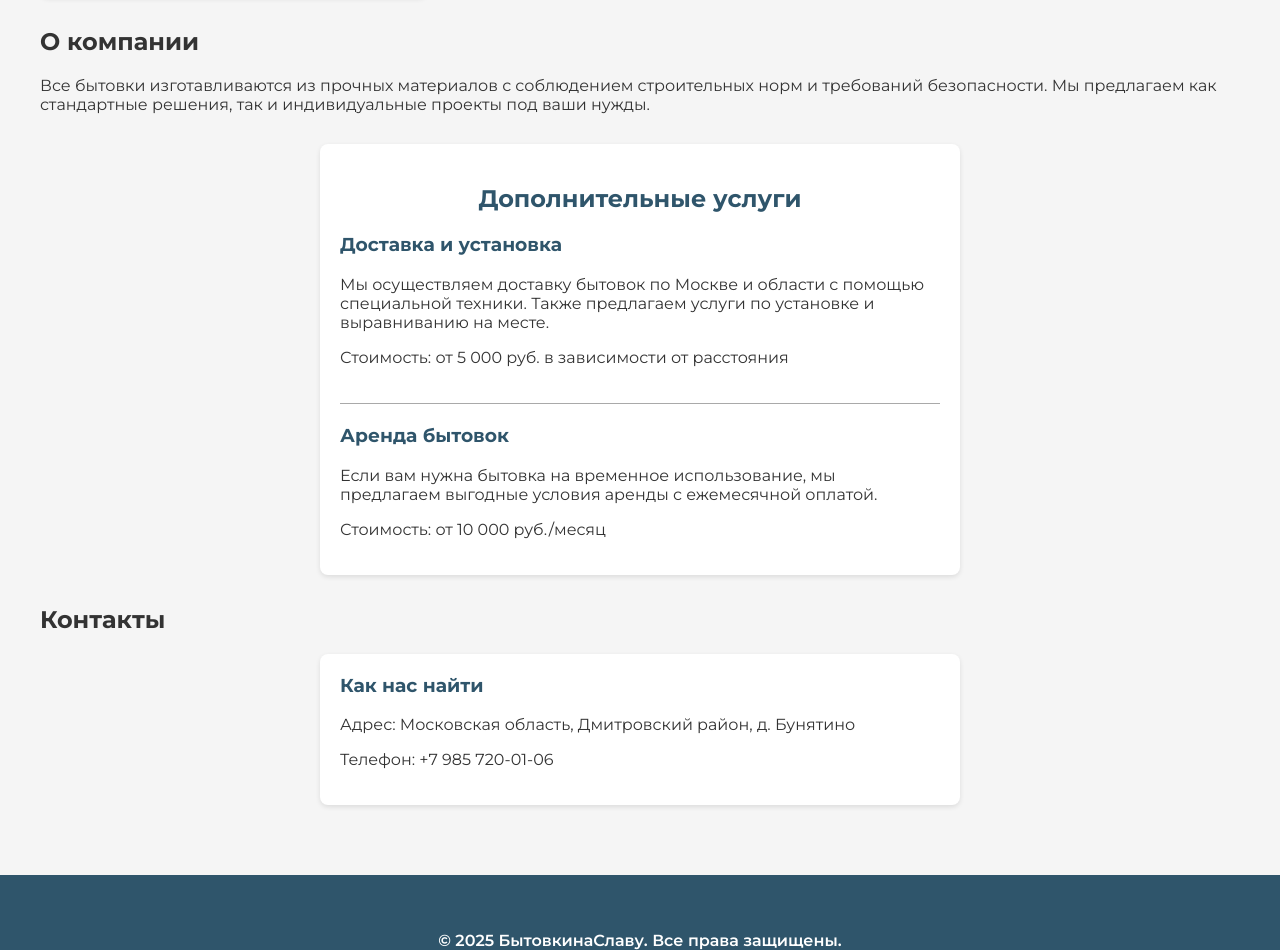
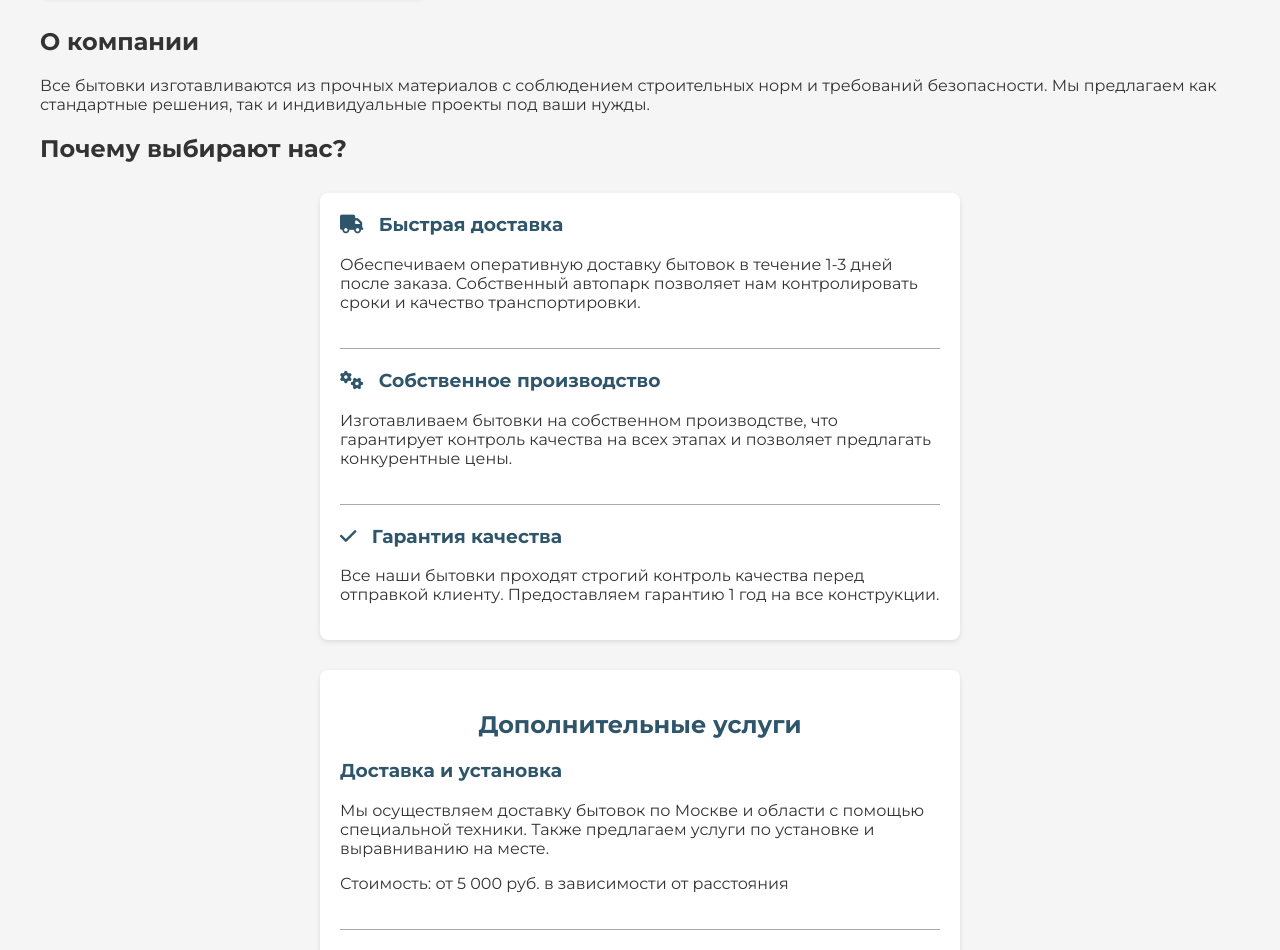
Before and after one commit to Romen192837465/BitovkynaSlavu, a plain HTML site: page index.html in a window 1280 px wide. Shown: the part 1203-2153 px from the top of the page. Drawn offline with Linux system fonts and the light colour scheme.

Commit message:
index.html

```diff
--- a/index.html
+++ b/index.html
@@ -263,6 +263,7 @@
         <ul>
             <li><a href="#products">Наши бытовки</a></li>
             <li><a href="#about">О компании</a></li>
+            <li><a href="#why-us">Почему мы?</a></li>
             <li><a href="#services">Дополнительно</a></li>
             <li><a href="#contacts">Контакты</a></li>
         </ul>
@@ -365,6 +366,26 @@
             <h2>О компании</h2>
             <p></p>
             <p>Все бытовки изготавливаются из прочных материалов с соблюдением строительных норм и требований безопасности. Мы предлагаем как стандартные решения, так и индивидуальные проекты под ваши нужды.</p>
+        </section>
+
+        <section id="why-us">
+    <h2>Почему выбирают нас?</h2>
+    <div class="services">
+        <div class="service-item">
+            <h3><i class="fas fa-truck feature-icon"></i> Быстрая доставка</h3>
+            <p>Обеспечиваем оперативную доставку бытовок в течение 1-3 дней после заказа. Собственный автопарк позволяет нам контролировать сроки и качество транспортировки.</p>
+        </div>
+
+        <div class="service-item">
+            <h3><i class="fas fa-cogs feature-icon"></i> Собственное производство</h3>
+            <p>Изготавливаем бытовки на собственном производстве, что гарантирует контроль качества на всех этапах и позволяет предлагать конкурентные цены.</p>
+        </div>
+
+        <div class="service-item">
+            <h3><i class="fas fa-check feature-icon"></i> Гарантия качества</h3>
+            <p>Все наши бытовки проходят строгий контроль качества перед отправкой клиенту. Предоставляем гарантию 1 год на все конструкции.</p>
+        </div>
+    </div>
         </section>
 
         <section id="services">
```
